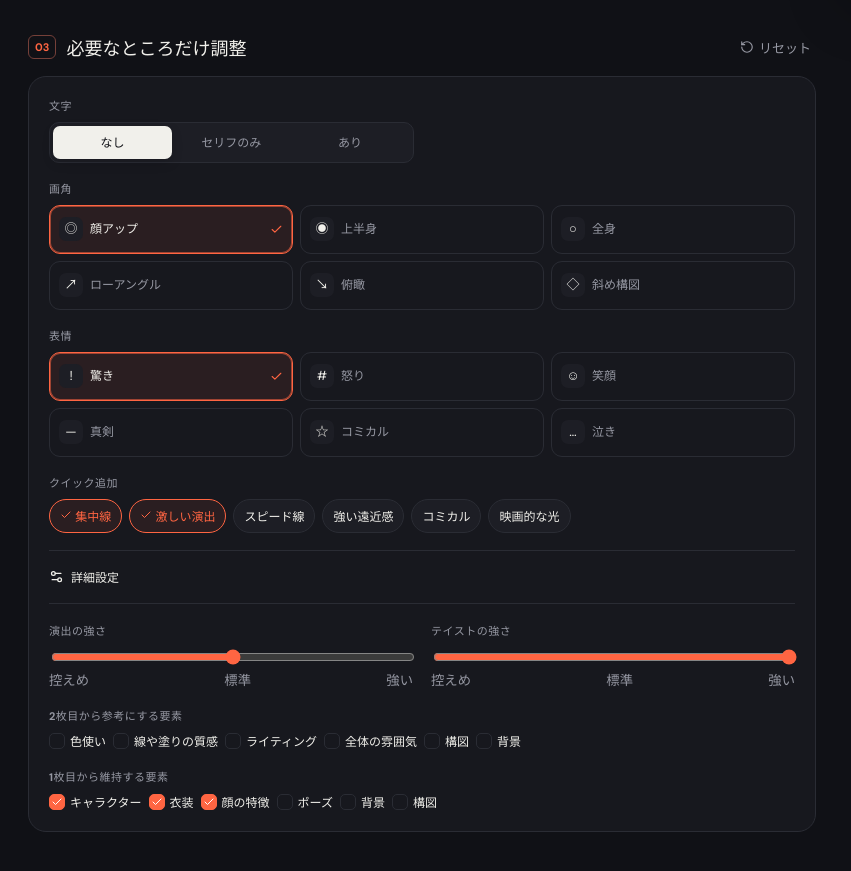
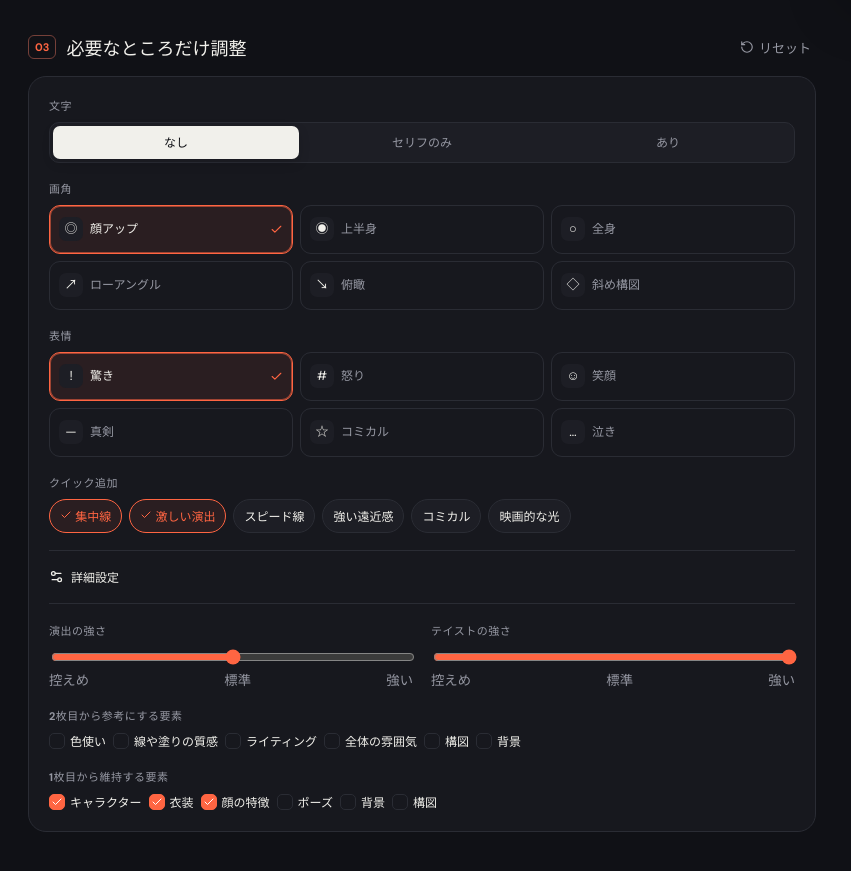
Before and after one commit to Alicetel-u/prompt-palette, a React (Vite) app: page / in a window 1280 px wide. Shown: the part 1059-1930 px from the top of the page, without its empty margins (0-851 px from the left). Built offline with nearby package versions, Linux system fonts and the light colour scheme.

Commit message:
Fix prompt ratio and dialogue controls

```diff
--- a/src/App.tsx
+++ b/src/App.tsx
@@ -56,7 +56,7 @@ export function App(){
   const [activeId,setActiveId]=useState(()=>{const saved=read<string>('pp-active','thumb');return saved==='style'?'thumb':saved});
   const [mode,setMode]=useState<'prompt'|'style'>('prompt');
   const [source,setSource]=useState<ImageSlot>(null),[style,setStyle]=useState<ImageSlot>(null);
-  const [dialogue,setDialogue]=useState('！'),[custom,setCustom]=useState('');
+  const [dialogue,setDialogue]=useState(''),[custom,setCustom]=useState('');
   const [surname,setSurname]=useState(''),[givenName,setGivenName]=useState('');
   const [textMode,setTextMode]=useState<'none'|'dialogue'|'allow'>('none');
   const [ratio,setRatio]=useState('9:16'),[framing,setFraming]=useState('顔アップ'),[expression,setExpression]=useState('驚き');
@@ -86,18 +86,19 @@ export function App(){
   useEffect(()=>{localStorage.setItem('pp-history',JSON.stringify(history.slice(0,50)))},[history]);
   useEffect(()=>{localStorage.setItem('pp-dark',JSON.stringify(dark));document.documentElement.dataset.theme=dark?'dark':'light'},[dark]);
   useEffect(()=>localStorage.setItem('pp-active',JSON.stringify(activeId)),[activeId]);
+  useEffect(()=>setRatio(current=>active.id==='phone-wallpaper'?'9:19.5':current==='9:19.5'?'9:16':current),[active.id]);
   useEffect(()=>{const paste=(e:ClipboardEvent)=>{const file=[...(e.clipboardData?.files||[])].find(f=>f.type.startsWith('image/'));if(file)compressImage(file).then(data=>!source?setSource({data,name:'貼り付けた画像'}):setStyle({data,name:'貼り付けた画像'}))};window.addEventListener('paste',paste);return()=>window.removeEventListener('paste',paste)},[source]);
   useEffect(()=>{const keys=(e:KeyboardEvent)=>{if((e.ctrlKey||e.metaKey)&&e.key==='Enter'){e.preventDefault();copyPrompt()}if((e.ctrlKey||e.metaKey)&&e.key.toLowerCase()==='k'){e.preventDefault();setLibraryOpen(true)}};window.addEventListener('keydown',keys);return()=>window.removeEventListener('keydown',keys)});
   useEffect(()=>{if(!toast)return;const t=setTimeout(()=>setToast(null),2200);return()=>clearTimeout(t)},[toast]);
 
   const replacements:Record<string,string>={
-    dialogue:dialogue||'（セリフ未入力）',nameHandling:surname||givenName?`キャラ名：姓＝${surname||'なし'} / 名＝${givenName||'なし'}`:'キャラ名：未入力。添付キャラシートから読み取ってください。',nameTypography:surname&&givenName?`上段に姓「${surname}」を小さく細い字で、下段に名「${givenName}」をやや大きく字間を広めに配置してください。`:givenName?`上段は入れず、下段に名前「${givenName}」だけを大きく配置してください。`:surname?`上段は入れず、下段に名前「${surname}」だけを大きく配置してください。`:'添付キャラシートから名前を読み取り、姓と名に分けられる場合のみ上下2段にしてください。名前だけの場合は下段だけに配置してください。',custom:custom||'自由な発想で魅力的に仕上げてください。',framing,expression,    textImpact,textImpactInstruction:TEXT_IMPACT[textImpact],
+    dialogue,nameHandling:surname||givenName?`キャラ名：姓＝${surname||'なし'} / 名＝${givenName||'なし'}`:'キャラ名：未入力。添付キャラシートから読み取ってください。',nameTypography:surname&&givenName?`上段に姓「${surname}」を小さく細い字で、下段に名「${givenName}」をやや大きく字間を広めに配置してください。`:givenName?`上段は入れず、下段に名前「${givenName}」だけを大きく配置してください。`:surname?`上段は入れず、下段に名前「${surname}」だけを大きく配置してください。`:'添付キャラシートから名前を読み取り、姓と名に分けられる場合のみ上下2段にしてください。名前だけの場合は下段だけに配置してください。',custom:custom||'自由な発想で魅力的に仕上げてください。',framing,expression,    textImpact,textImpactInstruction:TEXT_IMPACT[textImpact],
     characterFidelity:characterFidelity==='最優先'?'キャラクターの再現を最優先し、別人化を厳しく避けてください。':characterFidelity==='標準'?'キャラクターの固有特徴を明確に維持してください。':'主要な特徴を維持しつつ自然に調整してください。',
     coldExpression:`${coldExpression}を基本とし、こちらに対する興味を失ったような淡々とした目つきと、見下している空気を表現してください。`,
     coldComposition:`${coldFraming}。視点は${coldView}構図とし、キャラクターがユーザーを見下ろしている感覚を強く伝えてください。`,
     coldBackground:`${coldBackground}にしてください。`,coldTypography:`文字色は${textColor}の単色で統一し、配置は${textPlacement}。グラデーション、虹色、多色使いは避け、顔に被りすぎない読みやすい配置にしてください。`,
     effects:effects.length?`${effects.join('と')}を使った、勢いのある演出にしてください。`:'自然な演出にしてください。',
-    ratio:`画像比率は${ratio}。`,noText:textMode==='none'?'文字、字幕、ロゴ、透かし、吹き出しを入れないでください。':textMode==='allow'?'必要に応じて読みやすい文字を配置してください。':'指定したセリフ以外の文字、字幕、ロゴ、透かしを入れないでください。',
+    ratio:`画像比率は${ratio}。`,noText:textMode==='none'?'文字、字幕、ロゴ、透かし、吹き出しを入れないでください。':textMode==='allow'?'必要に応じて読みやすい文字を配置してください。':dialogue.trim()?`セリフ「${dialogue.trim()}」だけを読みやすく配置し、それ以外の文字、字幕、ロゴ、透かしは入れないでください。`:'セリフだけを配置し、それ以外の文字、字幕、ロゴ、透かしは入れないでください。',
     comicText:textMode==='none'?'セリフは吹き出しを使わず、キャラクターの発話内容として表現してください。':textMode==='dialogue'?'セリフだけを読みやすい吹き出しに入れ、ほかの文字は入れないでください。':'セリフを読みやすい吹き出しに入れてください。',
     intensity:['落ち着きのある自然な演出にしてください。','視線を引くメリハリのある演出にしてください。','強い遠近感と躍動感のある、非常にダイナミックな演出にしてください。'][intensity-1],
     styleStrength:['控えめに','明確に','全体へ強く'][styleStrength-1],styleParts:styleParts.join('、'),
@@ -109,12 +110,13 @@ export function App(){
   const prompt=promptDraft??generatedPrompt;
   const categories=['すべて',...Array.from(new Set(templates.map(t=>t.category)))];
   const filtered=templates.filter(t=>(category==='すべて'||t.category===category)&&(`${t.name} ${t.description}`.toLowerCase().includes(search.toLowerCase()))).sort((a,b)=>Number(b.favorite)-Number(a.favorite)||b.uses-a.uses);
+  const supportsTextOptions=!['phone-wallpaper','character-cutout'].includes(active.id);
   const toggle=(value:string,list:string[],set:(v:string[])=>void)=>set(list.includes(value)?list.filter(x=>x!==value):[...list,value]);
-  const choose=(t:Template)=>{const isStyle=t.id==='style'||t.category==='テイスト変換';setMode(isStyle?'style':'prompt');setActiveId(t.id);if(isStyle)setStyle(t.thumbnail?{data:t.thumbnail,name:`${t.name}・参考画像`}:null);if(t.id==='style-glow'){setStyleParts(['光の美しさ','瞳のテイスト','色彩','線画']);setStyleStrength(3);setTextMode('none');setStyleRecompose(true);setThumbnailMode(true)}if(t.id==='style-bold-pop'){setStyleParts(['色彩','線画','塗りの質感']);setStyleStrength(3);setTextMode('none');setStyleRecompose(true);setThumbnailMode(true)}if(t.id==='style'){setStyleParts(['色使い','線や塗りの質感','ライティング','全体の雰囲気']);setStyleStrength(2);setTextMode('none')}if(t.id==='phone-wallpaper'){setRatio('9:19.5');setTextMode('allow')}if(t.id==='comic'){setTextMode('dialogue');if(!dialogue)setDialogue('！')}if(t.id==='cold-anger'&&dialogue==='！')setDialogue('');setLibraryOpen(false)};
-  async function copyPrompt(){if(mode==='style'&&(!source||!style)){setToast({text:'変更元画像とテイスト参考画像を追加してください'});return}if(active.id==='phone-wallpaper'&&!source){setToast({text:'キャラシート画像を追加してください'});return}if(active.id==='cold-anger'&&!source){setToast({text:'参考画像を追加してください'});return}if(active.id==='cold-anger'&&!dialogue.trim()){setToast({text:'セリフ本文を入力してください'});return}await navigator.clipboard.writeText(prompt);setTemplates(v=>v.map(x=>x.id===active.id?{...x,uses:x.uses+1,updated:Date.now()}:x));setHistory(v=>[{id:uid(),prompt,template:active.name,at:Date.now()},...v].slice(0,50));setToast({text:'プロンプトをコピーしました',kind:'ok'})}
+  const choose=(t:Template)=>{const isStyle=t.id==='style'||t.category==='テイスト変換';setMode(isStyle?'style':'prompt');setActiveId(t.id);setDialogue('');if(t.id==='phone-wallpaper'){setRatio('9:19.5');setTextMode('allow')}else{if(ratio==='9:19.5')setRatio('9:16');setTextMode(t.id==='comic'||t.id==='cold-anger'?'dialogue':'none')}if(t.id==='character-cutout')setTextMode('none');if(isStyle)setStyle(t.thumbnail?{data:t.thumbnail,name:`${t.name}・参考画像`}:null);if(t.id==='style-glow'){setStyleParts(['光の美しさ','瞳のテイスト','色彩','線画']);setStyleStrength(3);setTextMode('none');setStyleRecompose(true);setThumbnailMode(true)}if(t.id==='style-bold-pop'){setStyleParts(['色彩','線画','塗りの質感']);setStyleStrength(3);setTextMode('none');setStyleRecompose(true);setThumbnailMode(true)}if(t.id==='style'){setStyleParts(['色使い','線や塗りの質感','ライティング','全体の雰囲気']);setStyleStrength(2);setTextMode('none')}setLibraryOpen(false)};
+  async function copyPrompt(){if(mode==='style'&&(!source||!style)){setToast({text:'変更元画像とテイスト参考画像を追加してください'});return}if(active.id==='phone-wallpaper'&&!source){setToast({text:'キャラシート画像を追加してください'});return}if(active.id==='cold-anger'&&!source){setToast({text:'参考画像を追加してください'});return}if((active.id==='cold-anger'||textMode==='dialogue')&&!dialogue.trim()){setToast({text:'セリフ本文を入力してください'});return}await navigator.clipboard.writeText(prompt);setTemplates(v=>v.map(x=>x.id===active.id?{...x,uses:x.uses+1,updated:Date.now()}:x));setHistory(v=>[{id:uid(),prompt,template:active.name,at:Date.now()},...v].slice(0,50));setToast({text:'プロンプトをコピーしました',kind:'ok'})}
   const prepareForChatGPT=async()=>{if(!source||!style){setToast({text:'画像1と画像2を揃えてください'});return}const handoffPrompt=`添付する送信用画像は左右2分割です。左側の「1 変更したい画像」を変更対象、右側の「2 テイスト参考画像」をテイスト参考として扱ってください。\n\n${prompt}`;try{const blob=await makeHandoffImage(source,style);const file=new File([blob],'prompt-palette-2images.png',{type:'image/png'});const isMobile=/Android|iPhone|iPad|iPod/i.test(navigator.userAgent);if(isMobile&&navigator.share&&navigator.canShare?.({files:[file]})){await navigator.share({title:'Prompt Palette',text:handoffPrompt,files:[file]});setToast({text:'画像とプロンプトを共有しました',kind:'ok'});return}await navigator.clipboard.write([new ClipboardItem({'image/png':blob})]);window.open(`https://chatgpt.com/?q=${encodeURIComponent(handoffPrompt)}`,'_blank','noopener,noreferrer');setToast({text:'送信用画像をコピーしました。ChatGPTで貼り付けてください',kind:'ok'})}catch(error){if(error instanceof DOMException&&error.name==='AbortError')return;const blob=await makeHandoffImage(source,style);const url=URL.createObjectURL(blob);const a=document.createElement('a');a.href=url;a.download='prompt-palette-2images.png';a.click();URL.revokeObjectURL(url);await navigator.clipboard.writeText(handoffPrompt);window.open('https://chatgpt.com/','_blank','noopener,noreferrer');setToast({text:'画像を保存し、プロンプトをコピーしました',kind:'ok'})}};
   const swap=()=>{const a=source;setSource(style);setStyle(a)};
-  const reset=()=>{setDialogue(active.id==='cold-anger'?'':'！');setTextImpact('静かな圧のある文字');setColdExpression('無表情・ジト目');setColdFraming('上半身＋顔アップ');setColdView('一段下から見上げる');setColdBackground('白背景');setTextColor('黒');setTextPlacement('自動');setCharacterFidelity('最優先');setCustom('');setSurname('');setGivenName('');setTextMode(active.id==='comic'?'dialogue':'none');setRatio(active.id==='phone-wallpaper'?'9:19.5':'9:16');setFraming('顔アップ');setExpression('驚き');setIntensity(2);setStyleStrength(mode==='style'?3:2);setStyleRecompose(true);setThumbnailMode(true);setStyleParts(mode==='style'?['光の美しさ','瞳のテイスト','色彩','線画']:['色使い','線や塗りの質感','ライティング','全体の雰囲気']);setEffects(['集中線','激しい演出']);setToast({text:'設定を初期化しました'})};
+  const reset=()=>{setDialogue('');setTextImpact('静かな圧のある文字');setColdExpression('無表情・ジト目');setColdFraming('上半身＋顔アップ');setColdView('一段下から見上げる');setColdBackground('白背景');setTextColor('黒');setTextPlacement('自動');setCharacterFidelity('最優先');setCustom('');setSurname('');setGivenName('');setTextMode(active.id==='comic'||active.id==='cold-anger'?'dialogue':active.id==='phone-wallpaper'?'allow':'none');setRatio(active.id==='phone-wallpaper'?'9:19.5':'9:16');setFraming('顔アップ');setExpression('驚き');setIntensity(2);setStyleStrength(mode==='style'?3:2);setStyleRecompose(true);setThumbnailMode(true);setStyleParts(mode==='style'?['光の美しさ','瞳のテイスト','色彩','線画']:['色使い','線や塗りの質感','ライティング','全体の雰囲気']);setEffects(['集中線','激しい演出']);setToast({text:'設定を初期化しました'})};
   const exportData=()=>{const blob=new Blob([JSON.stringify({version:1,templates,history},null,2)],{type:'application/json'});const a=document.createElement('a');a.href=URL.createObjectURL(blob);a.download=`prompt-palette-${new Date().toISOString().slice(0,10)}.json`;a.click();URL.revokeObjectURL(a.href);setToast({text:'ライブラリを書き出しました',kind:'ok'})};
   const importData=(file?:File)=>{if(!file)return;const r=new FileReader();r.onload=()=>{try{const d=JSON.parse(String(r.result));if(Array.isArray(d.templates))setTemplates(d.templates);if(Array.isArray(d.history))setHistory(d.history);setToast({text:'ライブラリを復元しました',kind:'ok'})}catch{setToast({text:'読み込めないファイルです'})}};r.readAsText(file)};
 
@@ -143,7 +145,7 @@ export function App(){
           <div className="section-head options-title"><div><span className="step">03</span><h2>{mode==='prompt'?'必要なところだけ調整':'選んだプリセットを調整'}</h2></div><button className="text-btn" onClick={reset}><RotateCcw size={14}/>リセット</button></div>
           <div className={`controls-card ${active.id==='cold-anger'?'cold-controls':''}`}>
             {active.id==='cold-anger'&&<>
-              <label className="field wide"><span>セリフ本文・必須</span><div className="quote-input"><MessageSquareText size={17}/><span>「</span><input value={dialogue} onChange={e=>setDialogue(e.target.value)} placeholder="決定打になる一言を入力"/><span>」</span></div></label>
+              <label className="field wide"><span>セリフ本文・必須</span><div className="quote-input"><MessageSquareText size={17}/><input value={dialogue} onChange={e=>setDialogue(e.target.value)} placeholder="セリフを入力"/></div></label>
               <div className="field wide"><span>テキストの迫力</span><div className="impact-options">{Object.keys(TEXT_IMPACT).map(x=><button key={x} className={textImpact===x?'selected':''} onClick={()=>setTextImpact(x)}>{x}</button>)}</div></div>
               <button className="details-toggle" onClick={()=>setDetailOpen(!detailOpen)}><Settings2 size={15}/>表情・構図・文字を詳細変更<ChevronDown size={15} className={detailOpen?'rotated':''}/></button>
               {detailOpen&&<div className="details-panel cold-details">
@@ -165,9 +167,9 @@ export function App(){
               <button className="details-toggle" onClick={()=>setDetailOpen(!detailOpen)}><Settings2 size={15}/>維持する要素を詳細変更<ChevronDown size={15} className={detailOpen?'rotated':''}/></button>
               {detailOpen&&<div className="details-panel"><div className="field wide"><span>1枚目から維持する要素</span><div className="checks">{['キャラクター','衣装','顔の特徴','ポーズ','背景','構図'].map(x=><label key={x}><input type="checkbox" checked={keep.includes(x)} onChange={()=>toggle(x,keep,setKeep)}/><i>{keep.includes(x)&&<Check size={12}/>}</i>{x}</label>)}</div></div></div>}
             </>}
-            {mode==='prompt'&&<>{active.id==='phone-wallpaper'&&<div className="field wide"><span>キャラ名・任意（未入力ならキャラシートから読み取ります）</span><div className="character-name-fields"><label><small>姓</small><input value={surname} onChange={e=>setSurname(e.target.value)} placeholder="例：竈門"/></label><label><small>名</small><input value={givenName} onChange={e=>setGivenName(e.target.value)} placeholder="例：炭治郎"/></label></div></div>}{active.id==='comic'&&<label className="field wide"><span>セリフ</span><div className="quote-input"><MessageSquareText size={17}/><span>「</span><input value={dialogue} onChange={e=>setDialogue(e.target.value)} placeholder="セリフを入力"/><span>」</span></div></label>}
+            {mode==='prompt'&&<>{active.id==='phone-wallpaper'&&<div className="field wide"><span>キャラ名・任意（未入力ならキャラシートから読み取ります）</span><div className="character-name-fields"><label><small>姓</small><input value={surname} onChange={e=>setSurname(e.target.value)} placeholder="例：竈門"/></label><label><small>名</small><input value={givenName} onChange={e=>setGivenName(e.target.value)} placeholder="例：炭治郎"/></label></div></div>}
             {active.id==='free'&&<label className="field wide"><span>追加したい指示</span><textarea value={custom} onChange={e=>setCustom(e.target.value)} placeholder="作りたい画像を自由に入力してください"/></label>}
-            {active.id!=='phone-wallpaper'&&<><div className="field"><span>文字</span><div className="segmented"><button className={textMode==='none'?'selected':''} onClick={()=>setTextMode('none')}>なし</button><button className={textMode==='dialogue'?'selected':''} onClick={()=>setTextMode('dialogue')}>セリフのみ</button><button className={textMode==='allow'?'selected':''} onClick={()=>setTextMode('allow')}>あり</button></div></div>
+            {supportsTextOptions&&<><div className="field wide"><span>文字</span><div className="segmented"><button className={textMode==='none'?'selected':''} onClick={()=>setTextMode('none')}>なし</button><button className={textMode==='dialogue'?'selected':''} onClick={()=>setTextMode('dialogue')}>セリフのみ</button><button className={textMode==='allow'?'selected':''} onClick={()=>setTextMode('allow')}>あり</button></div></div>{textMode==='dialogue'&&<label className="field wide"><span>セリフ</span><div className="quote-input"><MessageSquareText size={17}/><input value={dialogue} onChange={e=>setDialogue(e.target.value)} placeholder="セリフを入力"/></div></label>}
 
             <div className="field wide"><span>画角</span><ChoiceTiles value={framing} options={['顔アップ','上半身','全身','ローアングル','俯瞰','斜め構図']} onChange={setFraming}/></div>
             <div className="field wide"><span>表情</span><ChoiceTiles value={expression} options={['驚き','怒り','笑顔','真剣','コミカル','泣き']} onChange={setExpression}/></div>
```
